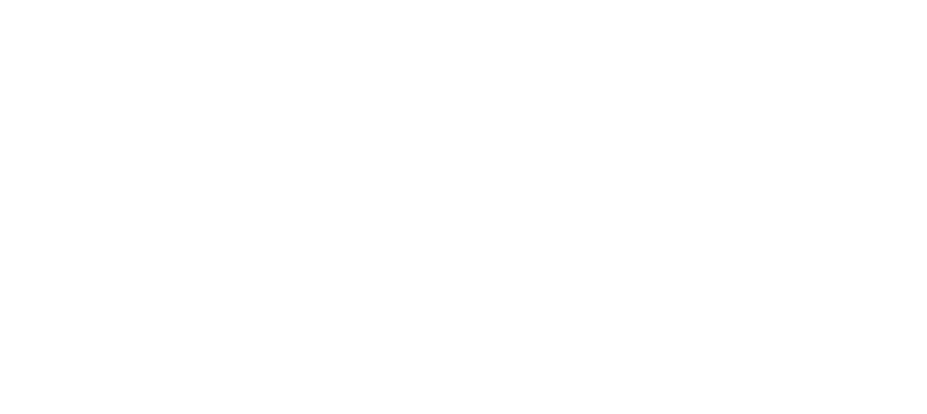
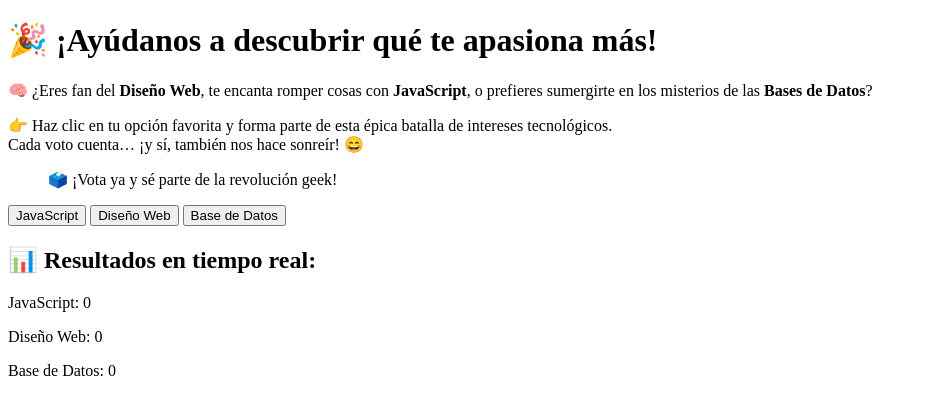
Before and after one commit to Ing-Estefania-Pachon/Encuesta_Intereses, a website: page index.html in a window 1280 px wide. Shown: the whole page, without its empty margins (0-927 px from the left). Drawn offline with Linux system fonts and the light colour scheme.

Commit message:
Ya es funcional

```diff
--- a/index.html
+++ b/index.html
@@ -7,9 +7,29 @@
     <title>Encuesta_De_Intereses</title>
 </head>
 <body>
+    <h1>🎉 ¡Ayúdanos a descubrir qué te apasiona más!</h1>
 
+        <div class="introduccion">
+        <p>🧠 ¿Eres fan del <strong>Diseño Web</strong>, te encanta romper cosas con <strong>JavaScript</strong>,
+        o prefieres sumergirte en los misterios de las <strong>Bases de Datos</strong>?</p>
+        <p>👉 Haz clic en tu opción favorita y forma parte de esta épica batalla de intereses tecnológicos.<br>
+        Cada voto cuenta… ¡y sí, también nos hace sonreír! 😄</p>
+        <blockquote>🗳️ ¡Vota ya y sé parte de la revolución geek!</blockquote>
 
+    </div>
 
+    <div class="votacion">
+        <button onclick="votar('JavaScript')">JavaScript</button>
+        <button onclick="votar('DiseñoWeb')">Diseño Web</button>
+        <button onclick="votar('BaseDatos')">Base de Datos</button>
+    </div>
+
+    <div class="resultados">
+        <h2>📊 Resultados en tiempo real:</h2>
+        <p>JavaScript: <span id="votos-js">0</span></p>
+        <p>Diseño Web: <span id="votos-dw">0</span></p>
+        <p>Base de Datos: <span id="votos-bd">0</span></p>
+    </div>
 
     <script src="script.js"></script>
 </body>
--- a/script.js
+++ b/script.js
@@ -0,0 +1,19 @@
+let votos = {
+    JavaScript : 0,
+    DiseñoWeb : 0,
+    BaseDatos : 0,
+}
+
+let totalVotos = 0
+
+function votar(click){
+    votos[click]++;
+    totalVotos ++;
+
+    alert("¡Gracias por tu voto!");
+
+    document.getElementById("votos-js").textContent = votos.JavaScript;
+    document.getElementById("votos-dw").textContent = votos.DiseñoWeb;
+    document.getElementById("votos-bd").textContent = votos.BaseDatos;
+
+}
```
